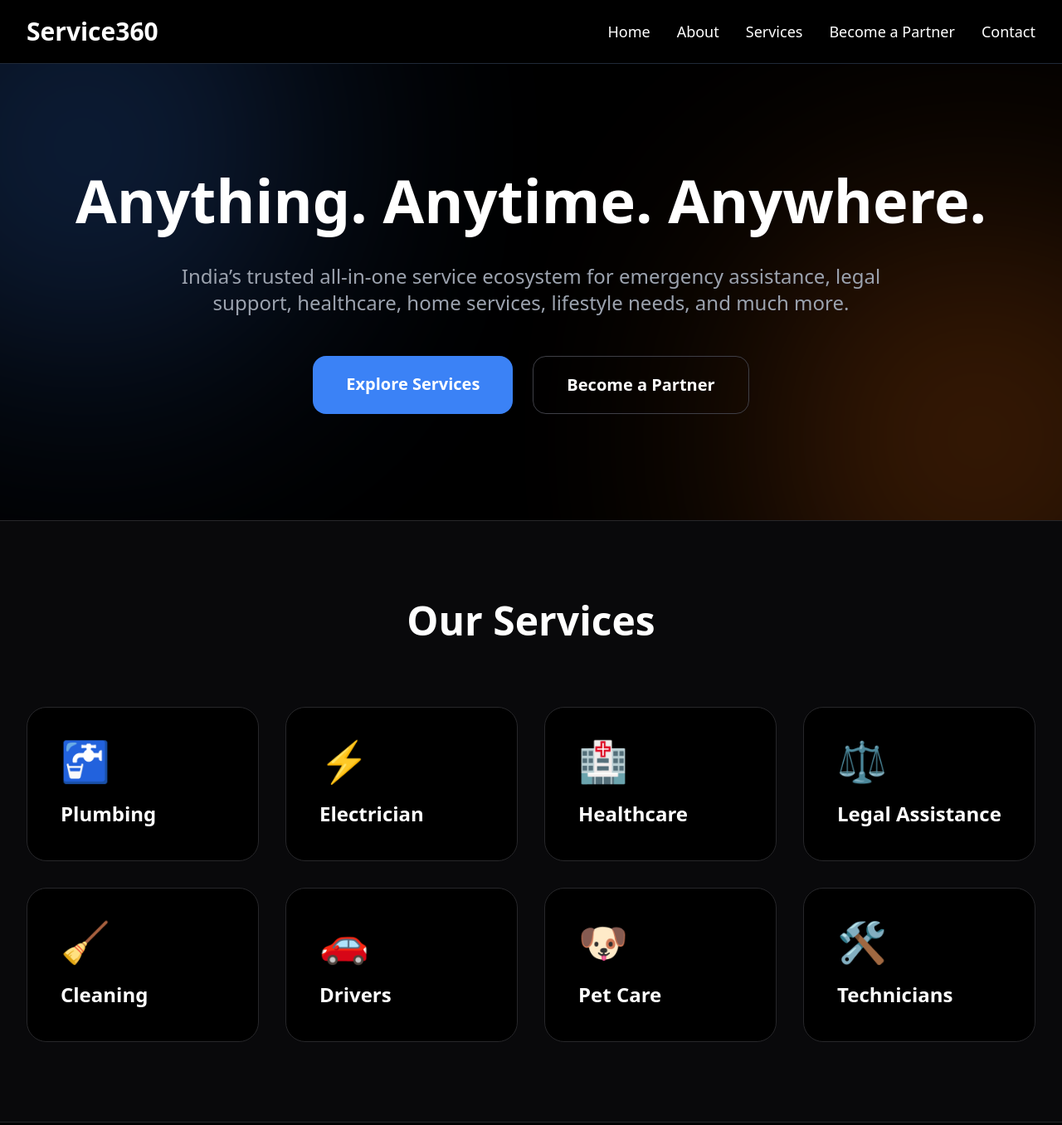
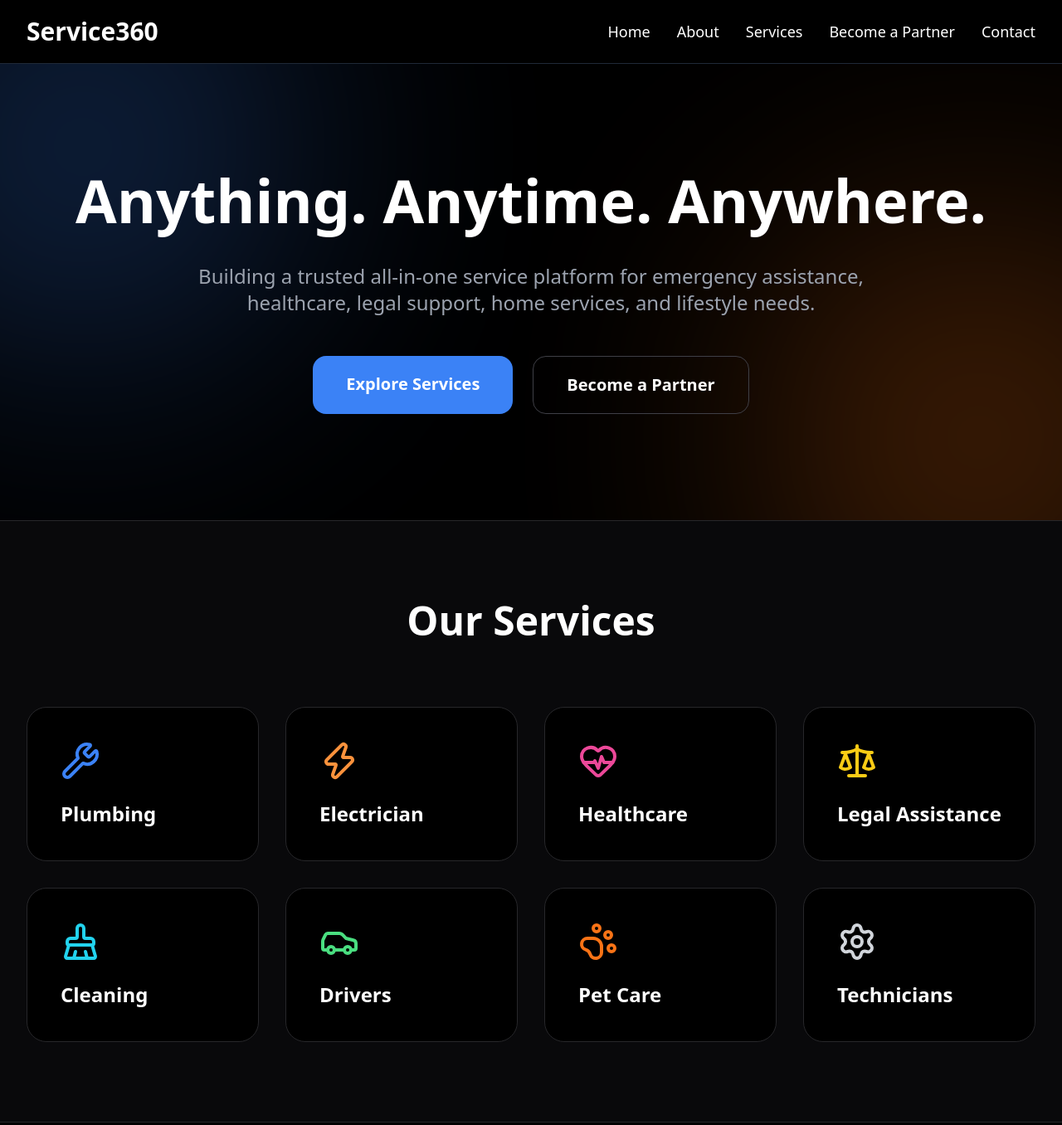
Before and after one commit to service-360/service360-website, a Next.js app: page / in a window 1280 px wide. Shown: the top 1356 px of the page at 83% size. Built offline with nearby package versions, Linux system fonts and the light colour scheme.

Commit message:
Upgrade service cards with professional icons

```diff
--- a/app/page.js
+++ b/app/page.js
@@ -1,8 +1,20 @@
 "use client"
 
 import { useState } from "react"
+
 import Navbar from "./components/Navbar"
 import Footer from "./components/Footer"
+
+import {
+  Wrench,
+  Zap,
+  HeartPulse,
+  Scale,
+  BrushCleaning,
+  Car,
+  PawPrint,
+  Settings
+} from "lucide-react"
 
 export default function Home() {
 
@@ -89,6 +101,50 @@ ${message}
     }
   }
 
+  const services = [
+
+    {
+      icon: <Wrench size={48} className="text-blue-500" />,
+      title: "Plumbing"
+    },
+
+    {
+      icon: <Zap size={48} className="text-orange-400" />,
+      title: "Electrician"
+    },
+
+    {
+      icon: <HeartPulse size={48} className="text-pink-500" />,
+      title: "Healthcare"
+    },
+
+    {
+      icon: <Scale size={48} className="text-yellow-400" />,
+      title: "Legal Assistance"
+    },
+
+    {
+      icon: <BrushCleaning size={48} className="text-cyan-400" />,
+      title: "Cleaning"
+    },
+
+    {
+      icon: <Car size={48} className="text-green-400" />,
+      title: "Drivers"
+    },
+
+    {
+      icon: <PawPrint size={48} className="text-orange-500" />,
+      title: "Pet Care"
+    },
+
+    {
+      icon: <Settings size={48} className="text-gray-300" />,
+      title: "Technicians"
+    }
+
+  ]
+
   return (
 
     <main className="bg-black text-white min-h-screen">
@@ -116,9 +172,9 @@ ${message}
 
           <p className="text-gray-400 text-xl md:text-2xl leading-10 max-w-4xl mx-auto">
 
-            India’s trusted all-in-one service ecosystem for
-            emergency assistance, legal support, healthcare,
-            home services, lifestyle needs, and much more.
+            Building a trusted all-in-one service platform
+            for emergency assistance, healthcare, legal support,
+            home services, and lifestyle needs.
 
           </p>
 
@@ -144,7 +200,7 @@ ${message}
 
       </section>
 
-      {/* Services */}
+      {/* Services Section */}
       <section className="px-8 py-24 border-y border-zinc-800 bg-zinc-950">
 
         <div className="max-w-7xl mx-auto">
@@ -157,55 +213,14 @@ ${message}
 
           <div className="grid md:grid-cols-4 gap-8">
 
-            {[
-              {
-                icon: "🚰",
-                title: "Plumbing"
-              },
-
-              {
-                icon: "⚡",
-                title: "Electrician"
-              },
-
-              {
-                icon: "🏥",
-                title: "Healthcare"
-              },
-
-              {
-                icon: "⚖️",
-                title: "Legal Assistance"
-              },
-
-              {
-                icon: "🧹",
-                title: "Cleaning"
-              },
-
-              {
-                icon: "🚗",
-                title: "Drivers"
-              },
-
-              {
-                icon: "🐶",
-                title: "Pet Care"
-              },
-
-              {
-                icon: "🛠️",
-                title: "Technicians"
-              }
-
-            ].map((item) => (
+            {services.map((item) => (
 
               <div
                 key={item.title}
-                className="bg-black border border-zinc-800 rounded-3xl p-10 hover:border-blue-500 transition"
+                className="bg-black border border-zinc-800 rounded-3xl p-10 hover:border-blue-500 transition duration-300"
               >
 
-                <div className="text-5xl mb-6">
+                <div className="mb-6">
                   {item.icon}
                 </div>
 
```
